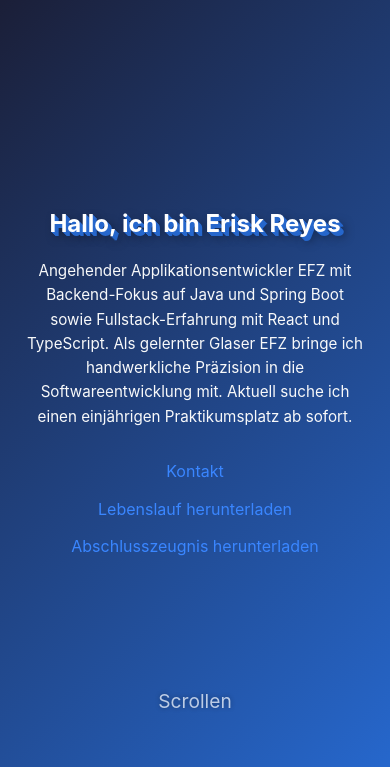
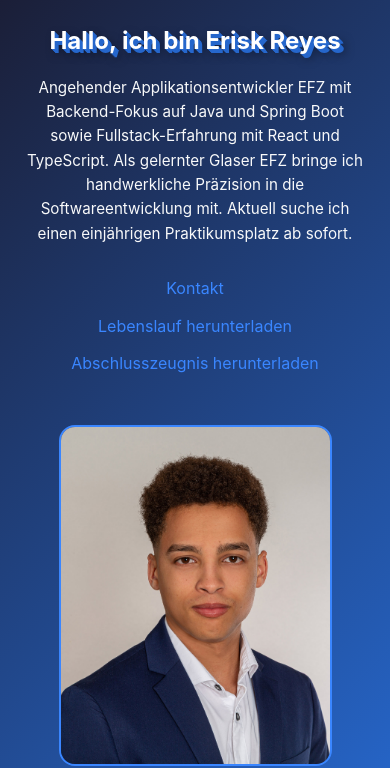
Before and after one commit to EriskReyes/Pers-nliche-Website, a plain HTML site: page index.html in a window 390 px wide. Shown: the part 77-845 px from the top of the page. Drawn offline with Linux system fonts and the light colour scheme.

Commit message:
Mobil änderungen gemacht

```diff
--- a/css/main.css
+++ b/css/main.css
@@ -1082,6 +1082,8 @@ img {
   /* Hero: single column, no split-screen */
   .hero {
     padding: 0;
+    height: auto; /* Hoehe richtet sich nach dem Inhalt, nichts wird abgeschnitten */
+    min-height: 100svh; /* mindestens ein Bildschirm hoch */
   }
 
   .hero-main-content {
@@ -1089,10 +1091,29 @@ img {
     padding-top: 80px;
     align-items: center;
     justify-content: center;
+    padding-bottom: 60px; /* Platz unter dem Foto */
   }
 
   .hero-background-image {
-    display: none;
+    display: block; /* Foto wieder sichtbar */
+    position: static; /* liegt unter dem Text statt unten rechts */
+    width: 70%; /* Breite relativ zum Bildschirm */
+    max-width: 280px; /* nicht zu gross auf grossen Handys */
+    margin: 24px auto 0; /* zentriert, mit Abstand zum Text */
+    opacity: 1; /* volle Deckkraft, kein blauer Schleier */
+    height: auto; /* ueberschreibt height: 100% aus dem 768px-Block */
+    flex: none; /* ueberschreibt flex: 1 aus dem 768px-Block */
+  }
+
+  .hero-background-image img {
+    display: block; /* entfernt die Luecke unter dem Bild */
+    width: 100%; /* fuellt den Container */
+    height: auto; /* Seitenverhaeltnis bleibt */
+    aspect-ratio: 4 / 5; /* Portraitformat */
+    object-fit: cover; /* sauber zugeschnitten, nicht verzerrt */
+    object-position: center top; /* Gesicht bleibt sichtbar */
+    border-radius: 16px; /* weiche Ecken */
+    border: 2px solid var(--primary); /* dezenter blauer Rahmen */
   }
 
   .hero-content {
@@ -1118,7 +1139,7 @@ img {
   }
 
   .scroll-indicator {
-    display: block;
+    display: none; /* wuerde sonst das Foto ueberlagern */
   }
 
   /* Sections */
@@ -1192,15 +1213,15 @@ img {
   object-fit: contain;
   background: #0d1526;
 }
-.skills-box-main {                                                 /* caja del stack principal */
-  grid-column: 1 / -1;                                             /* ocupa las dos columnas del grid: ancho completo arriba */
+.skills-box-main {
+  grid-column: 1 / -1;
 }
 
-.skill-main {                                                      /* pastilla del stack principal */
-  background-color: var(--primary);                                /* azul fijo: máximo peso visual */
-  color: white;                                                    /* texto blanco sobre azul */
+.skill-main {
+  background-color: var(--primary);
+  color: white;
 }
 
-.skill-main:hover {                                                /* hover de la pastilla principal */
-  background-color: var(--primary-dark);                           /* azul oscuro al pasar el mouse */
+.skill-main:hover {
+  background-color: var(--primary-dark);
 }
--- a/index.html
+++ b/index.html
@@ -49,7 +49,7 @@
       </div>
     </div>
     <div class="hero-background-image">
-        <img src="img/Internetbewerbung.jpg" alt="">
+      <img src="img/Internetbewerbung.jpg" alt="Porträt von Erisk Reyes">
     </div>
   </div>
   <div class="scroll-indicator">Scrollen</div>
```
Lines whose indentation alone changed are shown as unchanged.
